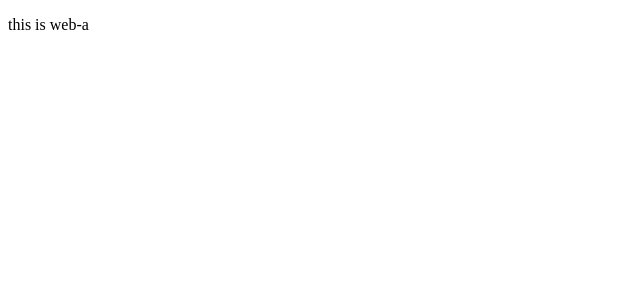
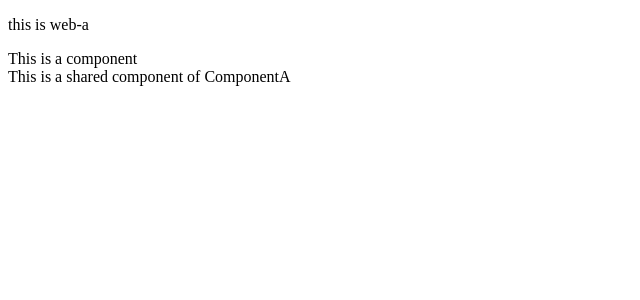
Before and after one commit to vembry/lerna-sample, a React (Create React App) app in the folder packages/web-a/: page / in a window 1280 px wide. Shown: the top 300 px of the page, without its empty margins (0-640 px from the left). Built offline with nearby package versions, Linux system fonts and the light colour scheme.

Commit message:
chore: import web-component

```diff
--- a/packages/web-a/package.json
+++ b/packages/web-a/package.json
@@ -9,6 +9,7 @@
     "react": "^18.2.0",
     "react-dom": "^18.2.0",
     "react-scripts": "5.0.1",
+    "web-component": "file:../web-component",
     "web-vitals": "^2.1.4"
   },
   "scripts": {
--- a/packages/web-a/src/App.js
+++ b/packages/web-a/src/App.js
@@ -1,8 +1,14 @@
+import { ComponentA } from "web-component";
+
+import Component from "./Component";
+
 function App() {
   return (
     <div className="App">
       <header className="App-header">
         <p>this is web-a</p>
+        <Component />
+        <ComponentA />
       </header>
     </div>
   );
--- /dev/null
+++ b/packages/web-a/src/Component.js
@@ -0,0 +1,7 @@
+import React from 'react';
+
+const Component = () => {
+  return <div>This is a component</div>;
+};
+
+export default Component;
```
